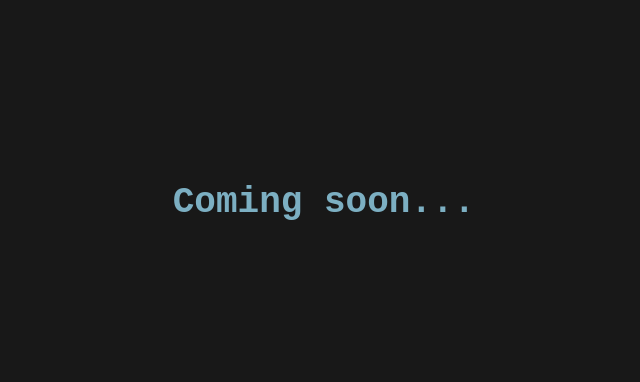
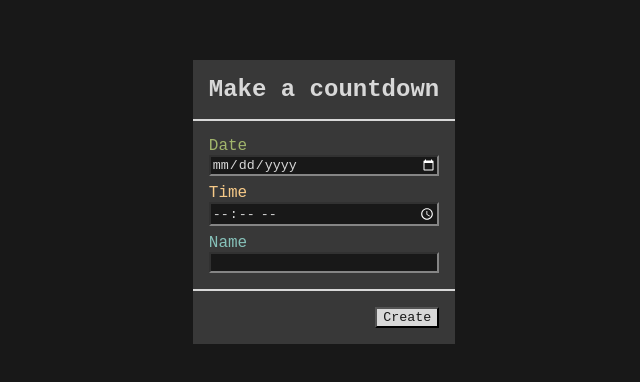
Before and after one commit to pieman2201/teeminus, a plain HTML site: page docs/index.html in a window 1280 px wide. Shown: the part 198-580 px from the top of the page, without its empty margins (316-956 px from the left). Drawn offline with Linux system fonts and the light colour scheme.

Commit message:
make ui for creation

```diff
--- a/docs/index.html
+++ b/docs/index.html
@@ -2,15 +2,44 @@
     <head>
         <meta property="og:site_name" content="teeminus" />
         <meta property="og:title" content="Countdown clock" />
-
         <title>teeminus</title>
-
         <link rel="stylesheet" href="/style.css">
-
+        <script src="/script.js"></script>
         <meta name="viewport" content="width=device-width, initial-scale=1">
     </head>
 
-    <body>
-        <h1>Coming soon...</h1>
+    <body onload="show()">
+        <div id="create">
+            <div class="header-container">
+                <h1 class="">Make a countdown</h1>
+            </div>
+
+            <div class="separator"></div>
+
+            <div class="input-container">
+                <div class="field-container">
+                    <label for="moment-date" class="green">Date</label>
+                    <input type="date" id="moment-date">
+                </div>
+
+                <div class="field-container">
+                    <label for="moment-time" class="yellow">Time</label>
+                    <input type="time" id="moment-time">
+                </div>
+
+                <div class="field-container">
+                    <label for="moment-name" class="cyan">Name</label>
+                    <input type="text" id="moment-name">
+                </div>
+            </div>
+
+            <div class="separator"></div>
+
+            <button type="button">Create</button>
+
+        </div>
+        <div id="display">
+            <h1 class="magenta">Coming soon...</h1>
+        </div>
     </body>
 </html>
--- /dev/null
+++ b/docs/script.js
@@ -0,0 +1,23 @@
+function encode(o) {
+    return encodeURIComponent(window.btoa(encodeURIComponent(JSON.stringify(o))));
+}
+
+function decode(s) {
+    return JSON.parse(decodeURIComponent(window.atob(decodeURIComponent(s))));
+}
+
+function show() {
+    const params = new URLSearchParams(window.location.search);
+    if (params.has('d')) {
+        // show display
+        document.getElementById("display").style.display = "flex";
+        document.getElementById("create").style.display = "none";
+
+        console.log(decode(params.get('d')));
+
+    } else {
+        document.getElementById("display").style.display = "none";
+        document.getElementById("create").style.display = "flex";
+
+    }
+}
--- a/docs/style.css
+++ b/docs/style.css
@@ -1,14 +1,83 @@
 body {
     background-color: #181818;
     font-family: monospace;
-    font-size: 18px;
+    font-size: 12pt;
     color: #d8d8d8;
+    height: 100%;
     display: flex;
-    align-items: center;
-    justify-content: center;
+    margin: auto 1em;
 }
 
 h1 {
-    color: #7cafc2;
-    text-align: center;
+    margin: 0;
+    font-size: 18pt;
 }
+
+input {
+    color: inherit;
+    background-color: #181818;
+    color-scheme: dark;
+}
+
+button {
+    font-family: monospace;
+    border-radius: 0px;
+    width: fit-content;
+    align-self: end;
+    background-color: #d8d8d8;
+    color: #181818;
+}
+
+.header-container {
+}
+
+.input-container {
+    display: flex;
+    flex-direction: column;
+    gap: 6pt;
+}
+
+.field-container {
+    display: flex;
+    flex-direction: column;
+}
+
+.separator {
+    width: calc(100% + 2em);
+    height: 2px;
+    margin: 1em -1em;
+    background-color: #d8d8d8;
+}
+
+.red {
+  color: #ab4642;
+}
+.green {
+  color: #a1b56c;
+}
+.yellow {
+  color: #f7ca88;
+}
+.blue {
+  color: #7cafc2;
+}
+.magenta {
+  color: #ba8baf;
+}
+.cyan {
+  color: #86c1b9;
+}
+.orange {
+  color: #dc9656;
+}
+
+#create {
+    flex-direction: column;
+    background-color: #383838;
+    margin: auto;
+    padding: 1em 1em;
+}
+
+#display {
+    margin: auto;
+}
```
